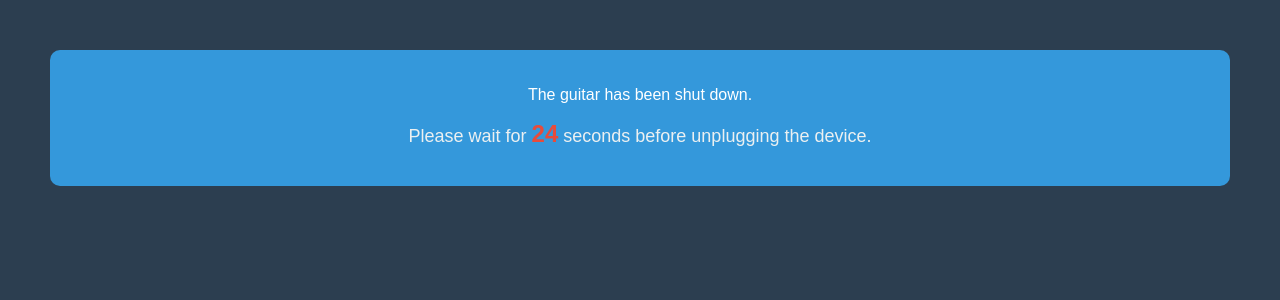
After one commit to ashwin-godura/18500-SUPERFRET, a Django app: page /shutDownNow in a window 1280 px wide. The commit adds this page. Shown: the top 300 px of the page. Run offline with Django 4.2, Linux system fonts and the light colour scheme.

Commit message:
added shutdown page

```diff
--- a/superfret/app/forms.py
+++ b/superfret/app/forms.py
@@ -20,7 +20,7 @@ class AddFileForm(forms.Form):
     # Customizes form validation for properties that apply to more
     # than one field.  Overrides the forms.Form.clean function.
     def clean_file(self):
-        cleaned_data = super.clean()
+        cleaned_data = super(AddFileForm, self).clean()
         file = cleaned_data.get('file')
 
         if file:
--- /dev/null
+++ b/superfret/app/templates/shutdown.html
@@ -0,0 +1,77 @@
+<!DOCTYPE html>
+<html lang="en">
+<head>
+    <meta charset="UTF-8">
+    <meta name="viewport" content="width=device-width, initial-scale=1.0">
+    <title>Guitar Shutdown</title>
+
+    <style>
+        body {
+            font-family: 'Arial', sans-serif;
+            background-color: #2c3e50;
+            color: #ecf0f1;
+            text-align: center;
+            padding: 50px;
+            margin: 0;
+        }
+
+        .shutdown-message {
+            background-color: #3498db;
+            color: #fff;
+            padding: 20px;
+            border-radius: 10px;
+            margin-bottom: 20px;
+        }
+
+        #wait-message {
+            font-size: 18px;
+            color: #ecf0f1;
+            margin-top: 10px;
+        }
+
+        .countdown {
+            font-size: 24px;
+            color: #e74c3c;
+            font-weight: bold;
+        }
+
+        .safe-shutdown-message {
+            font-size: 20px;
+            color: #2ecc71;
+            font-weight: bold;
+            margin-top: 20px;
+        }
+    </style>
+</head>
+<body>
+    <div class="shutdown-message">
+        <p>The guitar has been shut down.</p>
+        <p id="wait-message">Please wait for <span class="countdown" id="countdown">30</span> seconds before unplugging the device.</p>
+    </div>
+
+    <script>
+        // Countdown timer logic
+        let seconds = 30;
+
+        function updateCountdown() {
+            const countdownElement = document.getElementById('countdown');
+            countdownElement.innerText = seconds;
+
+            if (seconds > 0) {
+                seconds--;
+                setTimeout(updateCountdown, 1000);
+            } else {
+                // Display safe shutdown message
+                document.getElementById('safe-shutdown-message').innerText = 'It is safe to shut down the Pi.';
+                // Hide countdown
+                countdownElement.style.display = 'none';
+                document.getElementById('wait-message').style.display = 'none';
+            }
+        }
+
+        updateCountdown();
+    </script>
+
+    <div class="safe-shutdown-message" id="safe-shutdown-message"></div>
+</body>
+</html>
```
Also changed, not shown: superfret/app/templates/playingFile.html (+4 -4 lines).
